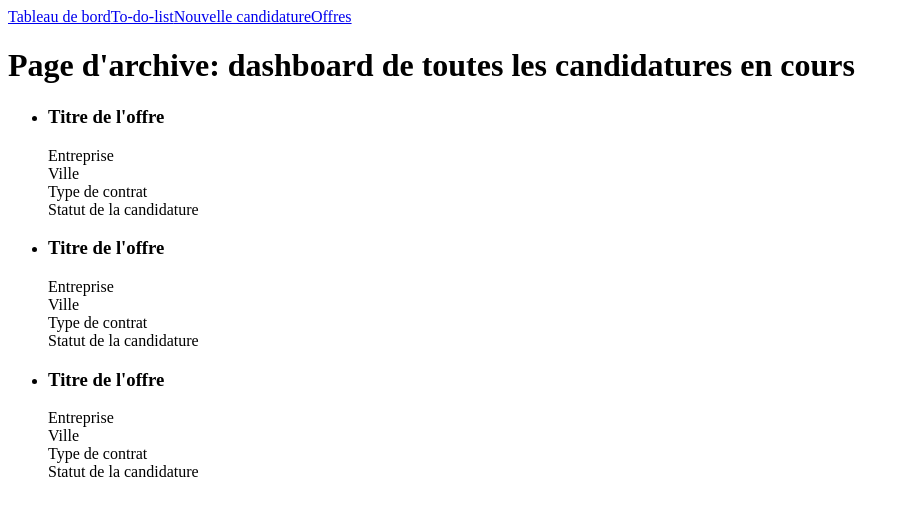
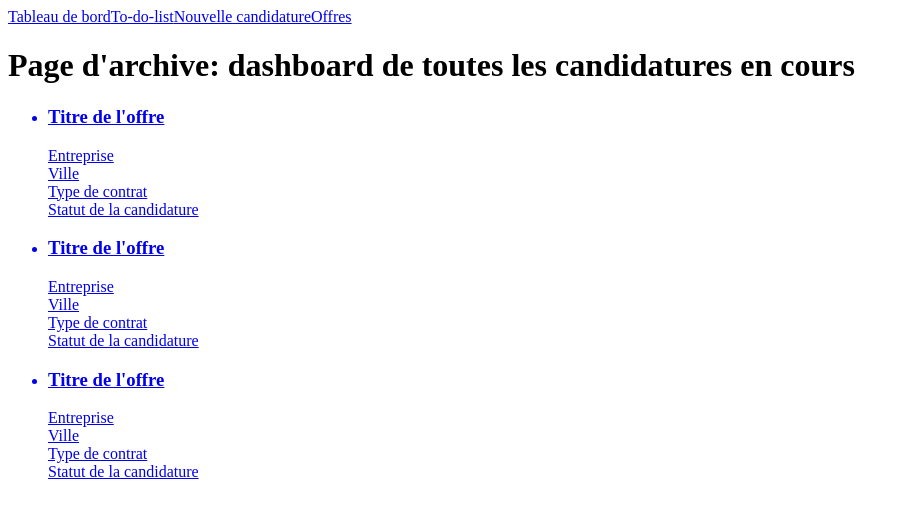
Before and after one commit to DianeBinsztok/Next-job-application-board, a Next.js app: page / in a window 1280 px wide. Shown: the top 518 px of the page, without its empty margins (0-909 px from the left). Built offline with nearby package versions, Linux system fonts and the light colour scheme.

Commit message:
feat: link to /application-detail

```diff
--- a/components/ApplicationListItem.jsx
+++ b/components/ApplicationListItem.jsx
@@ -1,7 +1,12 @@
-import React from 'react'
+import React from 'react';
+import Link from 'next/link';
 
 const ApplicationListItem = () => {
   return (
+
+        <Link
+            href="/application-detail"
+        >
             <li>
             <h3>Titre de l'offre</h3>
             <div>Entreprise</div>
@@ -9,6 +14,8 @@ const ApplicationListItem = () => {
             <div>Type de contrat</div>
             <div>Statut de la candidature</div>
             </li>
+        </Link>
+
   )
 }
 
```
Lines whose indentation alone changed are shown as unchanged.
